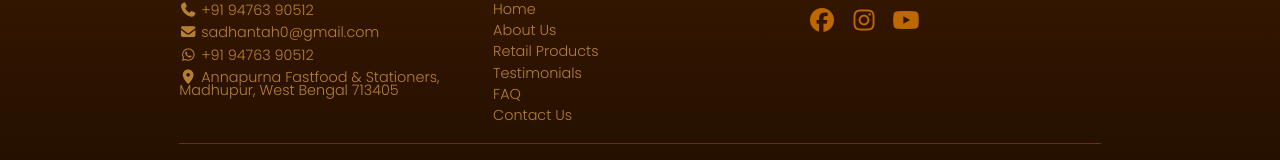
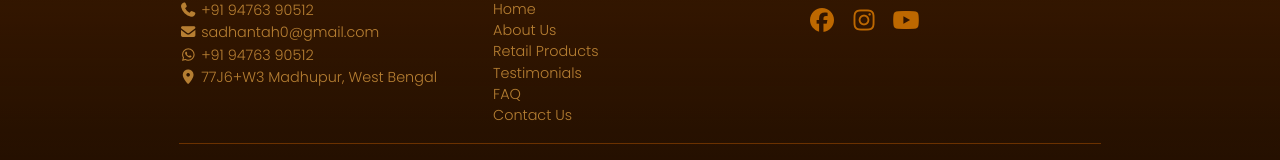
Before and after one commit to Sridip-99/Annapurna-Store, a React (Vite) app: page / in a window 1280 px wide. Shown: the part 5554-5714 px from the top of the page. Built offline with nearby package versions, Linux system fonts and the light colour scheme.

Commit message:
Fix footer layout and update contact information

```diff
--- a/src/component/Footer.jsx
+++ b/src/component/Footer.jsx
@@ -12,7 +12,7 @@ const Footer = () => {
                         <a href="tel:+919476390512"><i className="fa-solid fa-phone"></i> +91 94763 90512</a>
                         <a href="mailto:sadhantah0@gmail.com"><i className="fa-solid fa-envelope"></i> sadhantah0@gmail.com</a>
                         <a href="https://wa.me/+919476390512"><i className="fa-brands fa-whatsapp"></i> +91 94763 90512</a>
-                        <a href="https://maps.app.goo.gl/jFhEpPxgtnPDH7p57" target="_blank" rel="noopener noreferrer"><i className="fa-solid fa-location-dot"></i> Annapurna Fastfood & Stationers, Madhupur, West Bengal 713405</a>
+                        <a href="https://maps.app.goo.gl/jFhEpPxgtnPDH7p57" target="_blank" rel="noopener noreferrer"><i className="fa-solid fa-location-dot"></i> 77J6+W3 Madhupur, West Bengal</a>
                     </div>
 
                 </div>
```
